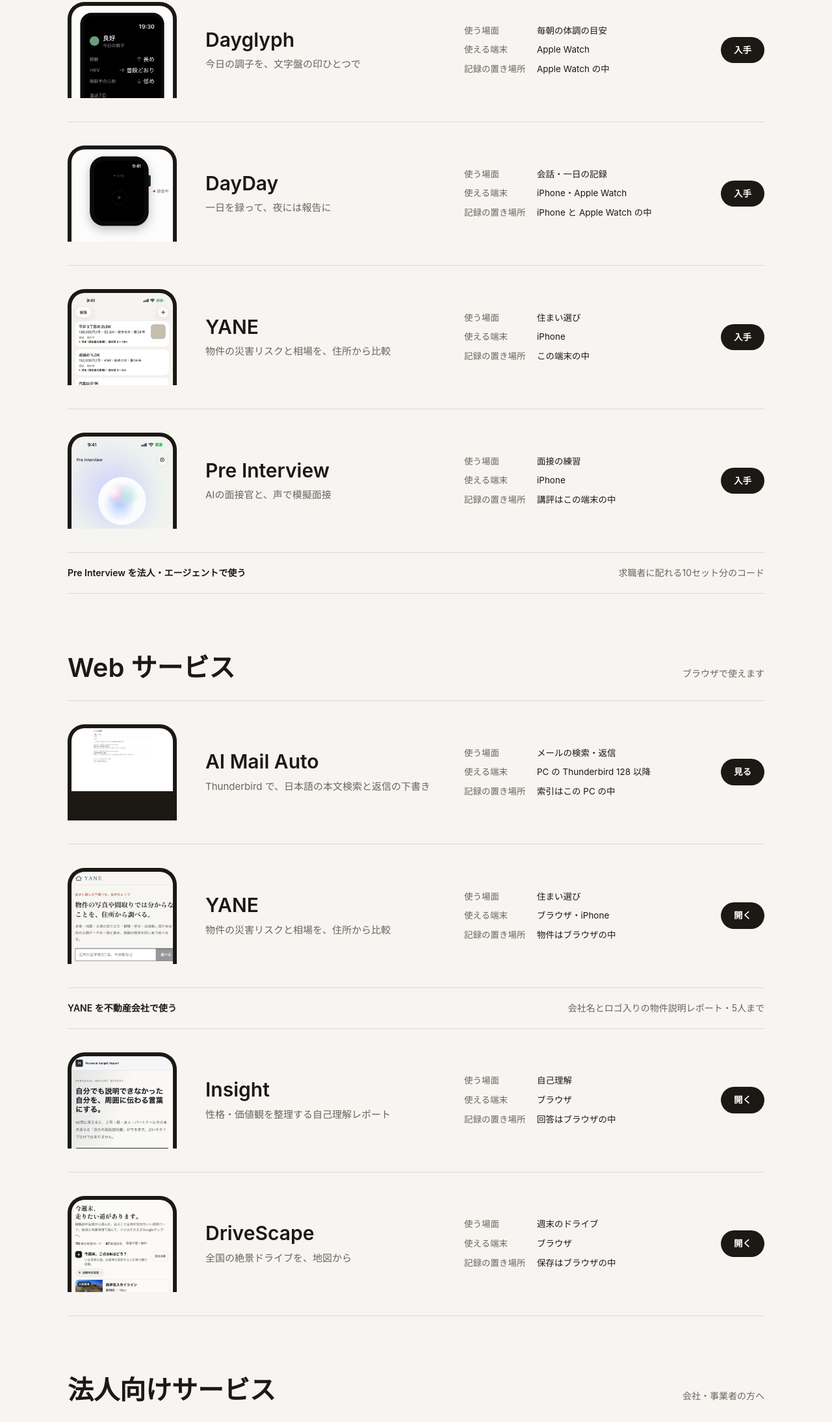
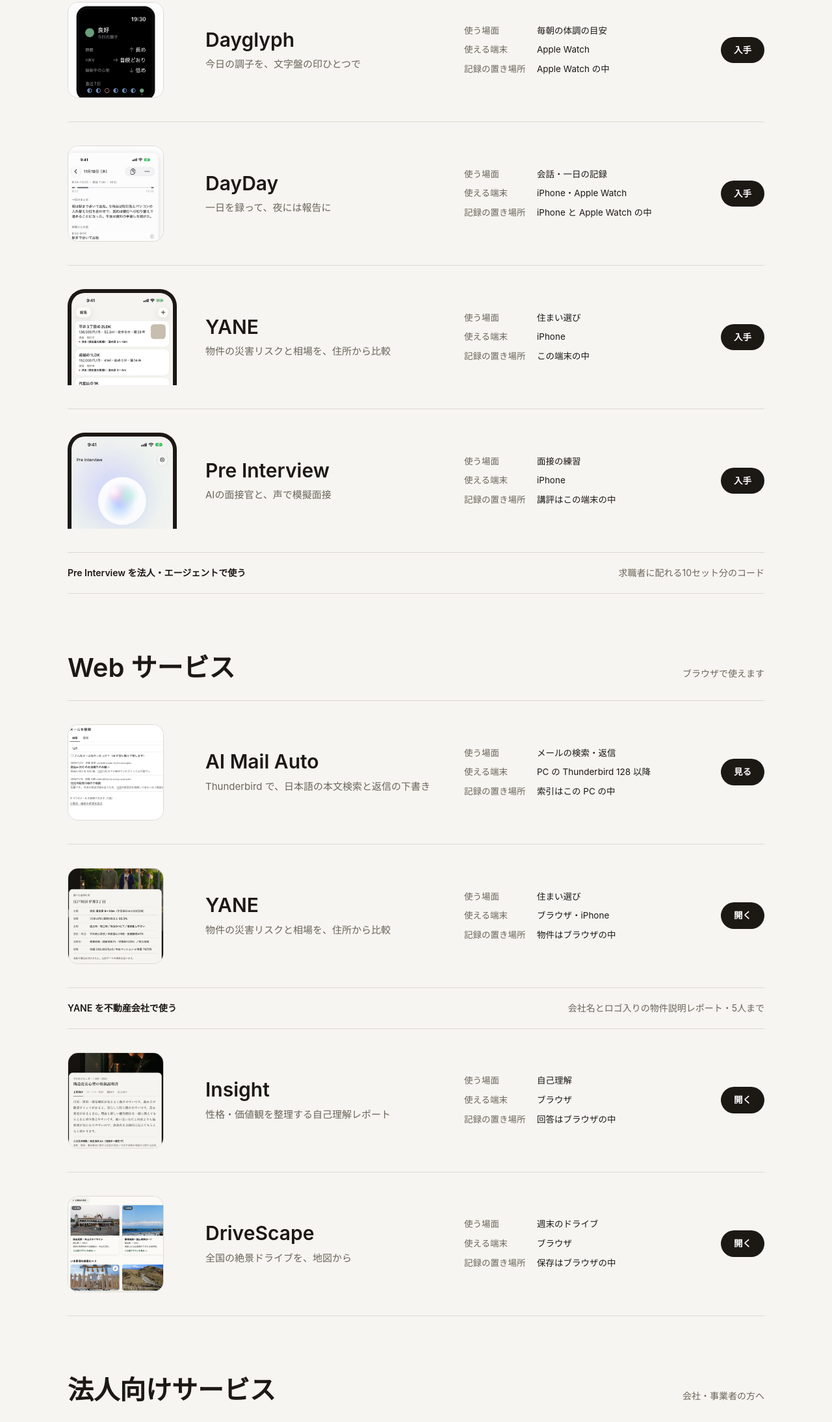
Before and after one commit to pohoda-inc/pohoda-inc.github.io, a plain HTML site: page index.html in a window 1280 px wide. Shown: the part 2989-5178 px from the top of the page at 65% size. Drawn offline with Linux system fonts and the light colour scheme.

Commit message:
トップの Web サービスと Apple Watch のアプリを中身が見える四角の写真に・AI Mail Auto の入れ方を公式のアドオン一覧からに
Co-Authored-By: Claude Opus 5.5 <noreply@anthropic.com>

```diff
--- a/index.html
+++ b/index.html
@@ -27,7 +27,7 @@
 <link rel="icon" href="/favicon.ico?v=3" sizes="any">
 <link rel="icon" href="/favicon-48.png?v=3" type="image/png" sizes="48x48">
 <link rel="apple-touch-icon" href="/apple-touch-icon.png?v=3">
-<link rel="stylesheet" href="./styles.css?v=20">
+<link rel="stylesheet" href="./styles.css?v=26">
 <script type="application/ld+json">
 {
   "@context": "https://schema.org",
@@ -168,7 +168,7 @@
         </li>
         <li class="cat-item">
           <a class="cat-main" href="./dayglyph.html">
-            <span class="cat-thumb"><img src="./assets/home/dayglyph.jpg" alt="Dayglyph の画面" width="500" height="1087" loading="lazy" decoding="async"></span>
+            <span class="cat-thumb sq"><img src="./assets/home/sq-dayglyph.jpg" alt="Dayglyph の Apple Watch の画面。今日の調子と睡眠・HRV・心拍の印" width="480" height="480" loading="lazy" decoding="async"></span>
             <span class="cat-text"><span class="cat-name">Dayglyph</span><span class="cat-line">今日の調子を、文字盤の印ひとつで</span></span>
           </a>
           <dl class="cat-spec"><div><dt>使う場面</dt><dd>毎朝の体調の目安</dd></div><div><dt>使える端末</dt><dd>Apple Watch</dd></div><div><dt>記録の置き場所</dt><dd>Apple Watch の中</dd></div></dl>
@@ -176,7 +176,7 @@
         </li>
         <li class="cat-item">
           <a class="cat-main" href="./dayday.html">
-            <span class="cat-thumb"><img src="./assets/home/dayday-card.jpg" alt="Apple Watch で録音している DayDay の画面" width="500" height="942" loading="lazy" decoding="async"></span>
+            <span class="cat-thumb sq"><img src="./assets/home/sq-dayday.jpg" alt="DayDay の一日のまとめの画面" width="480" height="480" loading="lazy" decoding="async"></span>
             <span class="cat-text"><span class="cat-name">DayDay</span><span class="cat-line">一日を録って、夜には報告に</span></span>
           </a>
           <dl class="cat-spec"><div><dt>使う場面</dt><dd>会話・一日の記録</dd></div><div><dt>使える端末</dt><dd>iPhone・Apple Watch</dd></div><div><dt>記録の置き場所</dt><dd>iPhone と Apple Watch の中</dd></div></dl>
@@ -204,7 +204,7 @@
       <ul class="cat-list">
         <li class="cat-item">
           <a class="cat-main" href="./ai-mail-auto/">
-            <span class="cat-thumb"><img src="./assets/ai-mail-auto/search-result.png" alt="AI Mail Auto の検索画面" width="500" height="313" loading="lazy" decoding="async"></span>
+            <span class="cat-thumb sq"><img src="./assets/home/sq-ai-mail-auto.jpg" alt="AI Mail Auto の検索画面。本文の語で探した結果が並ぶ" width="480" height="480" loading="lazy" decoding="async"></span>
             <span class="cat-text"><span class="cat-name">AI Mail Auto</span><span class="cat-line">Thunderbird で、日本語の本文検索と返信の下書き</span></span>
           </a>
           <dl class="cat-spec"><div><dt>使う場面</dt><dd>メールの検索・返信</dd></div><div><dt>使える端末</dt><dd>PC の Thunderbird 128 以降</dd></div><div><dt>記録の置き場所</dt><dd>索引はこの PC の中</dd></div></dl>
@@ -212,7 +212,7 @@
         </li>
         <li class="cat-item">
           <a class="cat-main" href="./yane.html">
-            <span class="cat-thumb"><img src="./assets/home/yane.jpg" alt="YANE の画面" width="500" height="1086" loading="lazy" decoding="async"></span>
+            <span class="cat-thumb sq"><img src="./assets/home/sq-yane-web.jpg" alt="YANE の Web 版。住所を入れて調べた災害リスク・地盤・相場の結果" width="480" height="480" loading="lazy" decoding="async"></span>
             <span class="cat-text"><span class="cat-name">YANE</span><span class="cat-line">物件の災害リスクと相場を、住所から比較</span></span>
           </a>
           <dl class="cat-spec"><div><dt>使う場面</dt><dd>住まい選び</dd></div><div><dt>使える端末</dt><dd>ブラウザ・iPhone</dd></div><div><dt>記録の置き場所</dt><dd>物件はブラウザの中</dd></div></dl>
@@ -221,7 +221,7 @@
         <li class="cat-note"><a href="https://yane.pohoda.jp/business/"><b>YANE を不動産会社で使う</b><span>会社名とロゴ入りの物件説明レポート・5人まで</span></a></li>
         <li class="cat-item">
           <a class="cat-main" href="./insight.html">
-            <span class="cat-thumb"><img src="./assets/home/insight.jpg" alt="Insight の画面" width="500" height="1086" loading="lazy" decoding="async"></span>
+            <span class="cat-thumb sq"><img src="./assets/home/sq-insight.jpg" alt="Insight のレポートの例。上司向けの取扱説明書" width="480" height="480" loading="lazy" decoding="async"></span>
             <span class="cat-text"><span class="cat-name">Insight</span><span class="cat-line">性格・価値観を整理する自己理解レポート</span></span>
           </a>
           <dl class="cat-spec"><div><dt>使う場面</dt><dd>自己理解</dd></div><div><dt>使える端末</dt><dd>ブラウザ</dd></div><div><dt>記録の置き場所</dt><dd>回答はブラウザの中</dd></div></dl>
@@ -229,7 +229,7 @@
         </li>
         <li class="cat-item">
           <a class="cat-main" href="./drivescape.html">
-            <span class="cat-thumb"><img src="./assets/home/drivescape.jpg" alt="DriveScape の画面" width="500" height="1086" loading="lazy" decoding="async"></span>
+            <span class="cat-thumb sq"><img src="./assets/home/sq-drivescape.jpg" alt="DriveScape の画面。今週末に走りたい絶景ロードの一覧" width="480" height="480" loading="lazy" decoding="async"></span>
             <span class="cat-text"><span class="cat-name">DriveScape</span><span class="cat-line">全国の絶景ドライブを、地図から</span></span>
           </a>
           <dl class="cat-spec"><div><dt>使う場面</dt><dd>週末のドライブ</dd></div><div><dt>使える端末</dt><dd>ブラウザ</dd></div><div><dt>記録の置き場所</dt><dd>保存はブラウザの中</dd></div></dl>
--- a/styles.css
+++ b/styles.css
@@ -633,6 +633,8 @@ p, .lead, li, .desc, figcaption { text-wrap: pretty; }
 .cat-main:hover { text-decoration: none; }
 .cat-thumb { display: block; height: 148px; overflow: hidden; padding: 6px 6px 0; border-radius: 26px 26px 0 0; background: var(--bezel); }
 .cat-thumb img { display: block; width: 100%; height: auto; border-radius: 20px 20px 0 0; }
+.cat-thumb.sq { width: 148px; height: 148px; padding: 0; border-radius: 16px; border: 1px solid var(--line-2); background: #fff; }
+.cat-thumb.sq img { width: 100%; height: 100%; object-fit: cover; border-radius: 0; }
 .cat-text { display: flex; flex-direction: column; gap: 6px; min-width: 0; }
 .cat-name { font-size: clamp(22px, 2.6vw, 30px); font-weight: 600; line-height: 1.25; }
 .cat-item:hover .cat-name { color: var(--ink-2); }
@@ -665,6 +667,8 @@ p, .lead, li, .desc, figcaption { text-wrap: pretty; }
   }
   .cat-thumb { grid-area: thumb; height: 150px; border-radius: 18px 18px 0 0; padding: 4px 4px 0; }
   .cat-thumb img { border-radius: 14px 14px 0 0; }
+  .cat-thumb.sq { width: 92px; height: 92px; padding: 0; border-radius: 12px; }
+  .cat-thumb.sq img { border-radius: 0; }
   .cat-text { grid-area: text; }
   .cat-spec { font-size: 12.5px; row-gap: 2px; }
   .cat-item .cat-spec { grid-area: spec; }
```
Also changed, not shown: ai-mail-auto/guide/index.html (+3 -3 lines), ai-mail-auto/index.html (+2 -2 lines), assets/home/sq-ai-mail-auto.jpg (added), assets/home/sq-dayday.jpg (added), assets/home/sq-dayglyph.jpg (added), assets/home/sq-drivescape.jpg (added), assets/home/sq-insight.jpg (added), assets/home/sq-yane-web.jpg (added).
